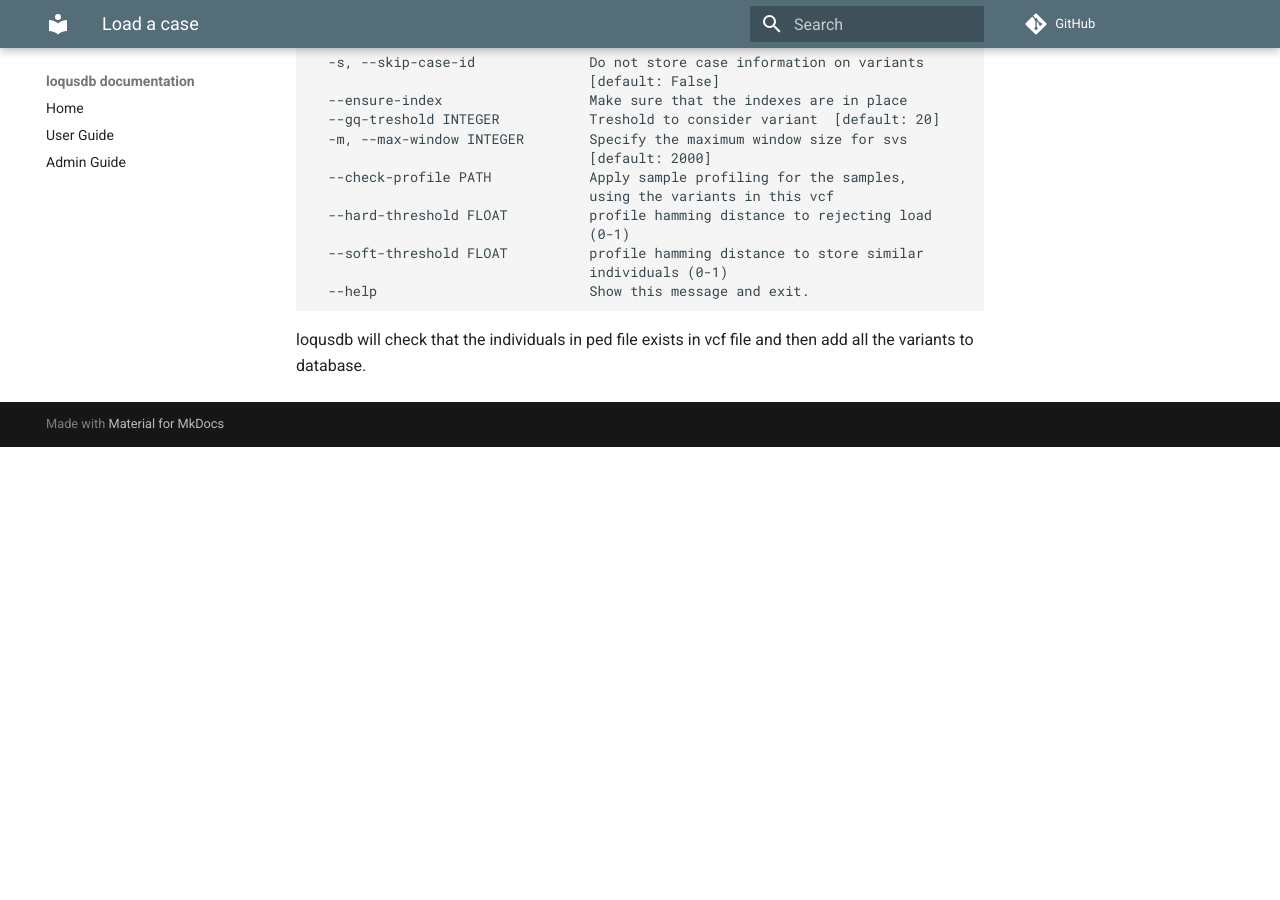
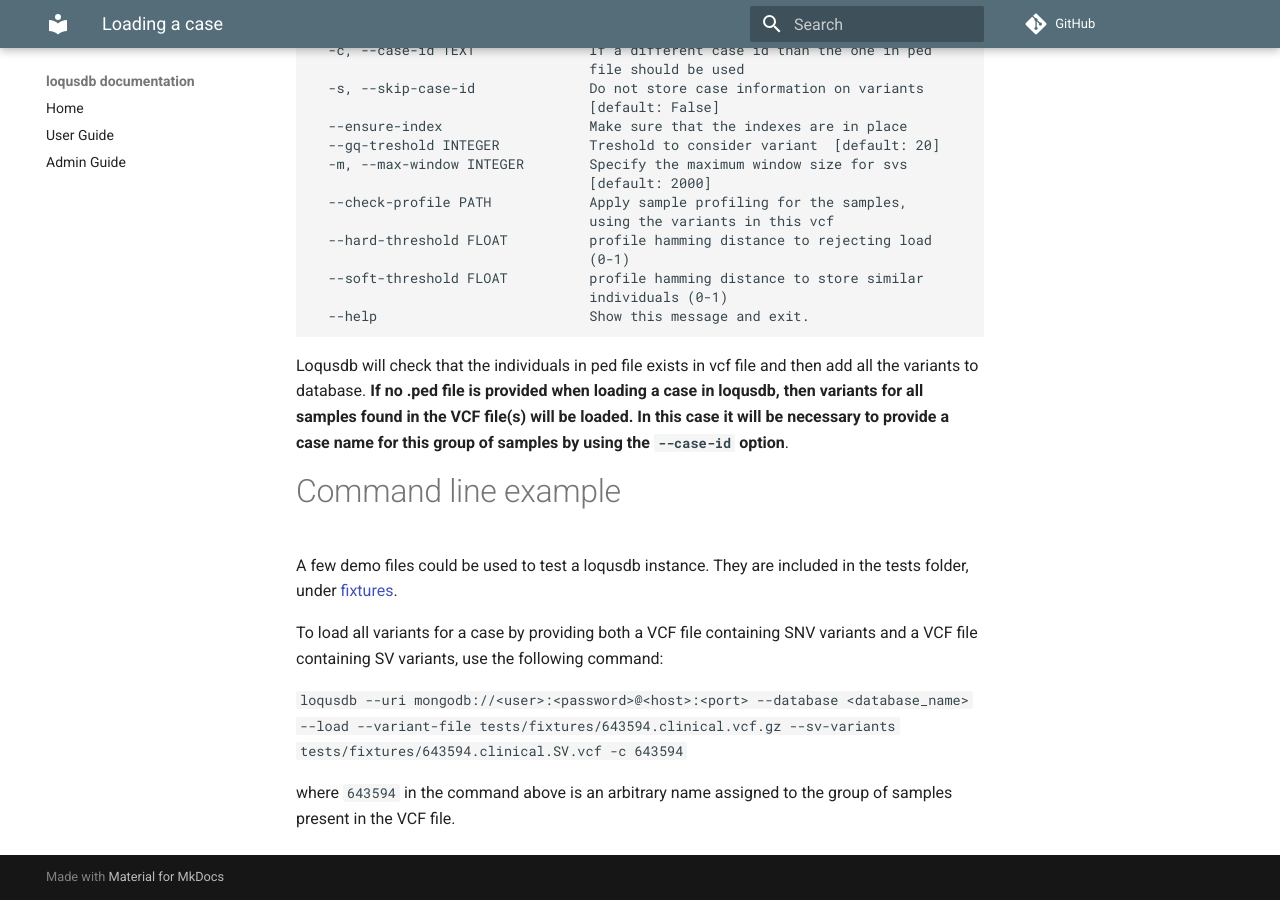
Before and after one commit to Clinical-Genomics/loqusdb, an MkDocs documentation site: the page built from docs/user-guide/loading.md, in a window 1280 px wide and 900 px high, scrolled down 761 px. Built offline with MkDocs 1.6.1 and Material for MkDocs 9.7.7, drawn with Linux system fonts in a browser that asks for light colours; comment, search, counter and statistics services are not loaded; before the commit the page ends 1208 px from its top, so only the background shows below that; some of the changed text lies outside the part shown.

Commit message:
Expand instrictions to setup loqusdb and load a case

````diff
--- a/docs/user-guide/loading.md
+++ b/docs/user-guide/loading.md
@@ -1,13 +1,13 @@
-#Load a case
+# Loading a case
 
-Variants are loaded in a case context, this is so that we can trace back where we have observed a variation.
+Variants are loaded in a case context, this way it becomes possible to trace back where we have observed a variation.
 VCF files usually does not hold family information, this is why we use a [ped][ped] file.
 
 When loading a case for the first time one could do any of the following:
 
-1. Load a case with a SNV file
-1. Load a case with a SV file
-1. Load a case with a SNV file **and** a SV file
+1. **Load a case with a SNV file**
+1. **Load a case with a SV file**
+1. **Load a case with a SNV file and a SV file**
 
 It is possible to add a file after a case is loaded with `loqusdb update`
 
@@ -47,7 +47,19 @@
   --help                          Show this message and exit.
 ```
 
-loqusdb will check that the individuals in ped file exists in vcf file and then add all the variants to database.
+Loqusdb will check that the individuals in ped file exists in vcf file and then add all the variants to database.
+**If no .ped file is provided when loading a case in loqusdb, then variants for all samples found in the VCF file(s) will be loaded. In this case it will be necessary to provide a case name for this group of samples by using the `--case-id` option**.
+
+# Command line example
+
+A few demo files could be used to test a loqusdb instance. They are included in the tests folder, under [fixtures][fixtures].
+
+To load all variants for a case by providing both a VCF file containing SNV variants and a VCF file containing SV variants, use the following command:
+
+`loqusdb --uri mongodb://<user>:<password>@<host>:<port> --database <database_name> --load --variant-file tests/fixtures/643594.clinical.vcf.gz --sv-variants tests/fixtures/643594.clinical.SV.vcf -c 643594`
+
+where `643594` in the command above is an arbitrary name assigned to the group of samples present in the VCF file.
 
 
+[fixtures]: https://github.com/Clinical-Genomics/loqusdb/tree/master/tests/fixtures
 [ped]: http://zzz.bwh.harvard.edu/plink/data.shtml#ped
````
Also changed, not shown: CHANGELOG.md (+1 -0 lines), README.md (+2 -0 lines), docs/admin-guide/README.md (+8 -1 lines), docs/install.md (+1 -1 lines), docs/user-guide/usage.md (deleted).
